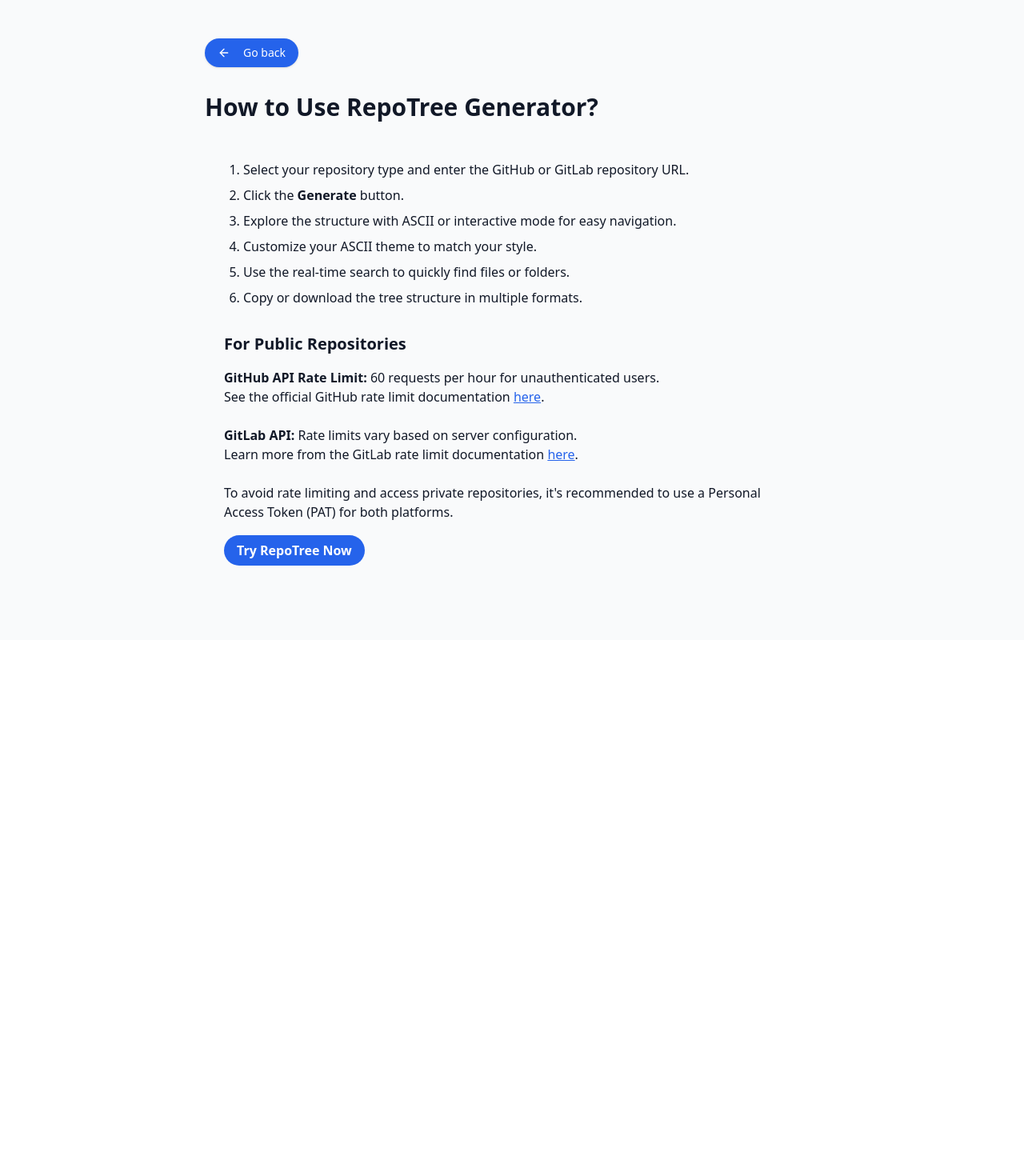
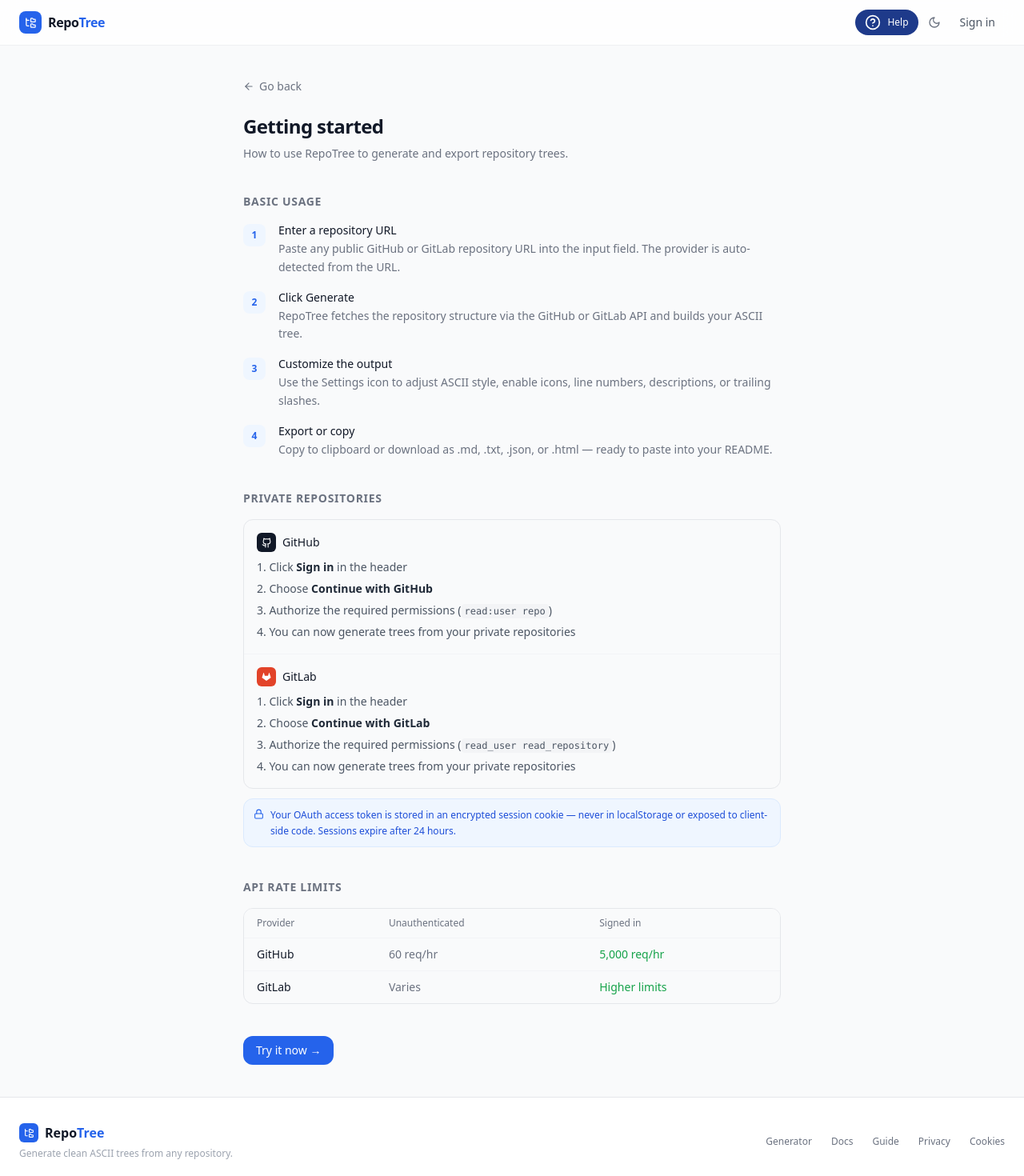
Before and after one commit to coder-ralph/RepoTree, a Next.js app: page /guide in a window 1280 px wide. Shown: the top 1470 px of the page at 80% size. Before the commit the page ends 800 px from the top, so only its background shows below. Built offline with nearby package versions, Linux system fonts and the light colour scheme; no server answers.

Commit message:
docs: redesign guide page with step-based UI and OAuth instructions

```diff
--- a/src/app/guide/page.tsx
+++ b/src/app/guide/page.tsx
@@ -2,84 +2,172 @@
 
 import Link from 'next/link';
 import { useRouter } from 'next/navigation';
-import { Button } from '@/components/ui/button';
-import { ArrowLeft } from 'lucide-react';
+import { ArrowLeft, Github, Lock, FolderTree, Settings, Download } from 'lucide-react';
+import Header from '@/components/layout/header';
+import Footer from '@/components/layout/footer';
 
-const GuidePage = () => {
+function GitLabIcon({ className }: { className?: string }) {
+  return (
+    <svg viewBox="0 0 24 24" fill="currentColor" className={className}>
+      <path d="M22.65 14.39L12 22.13 1.35 14.39a.84.84 0 01-.3-.94l1.22-3.78 2.44-7.51A.42.42 0 014.82 2a.43.43 0 01.58 0 .42.42 0 01.11.18l2.44 7.49h8.1l2.44-7.49a.42.42 0 01.11-.18.43.43 0 01.58 0 .42.42 0 01.11.18l2.44 7.51L23 13.45a.84.84 0 01-.35.94z" />
+    </svg>
+  );
+}
+
+const steps = [
+  {
+    icon: FolderTree,
+    title: 'Enter a repository URL',
+    desc: 'Paste any public GitHub or GitLab repository URL into the input field. The provider is auto-detected from the URL.',
+  },
+  {
+    icon: FolderTree,
+    title: 'Click Generate',
+    desc: 'RepoTree fetches the repository structure via the GitHub or GitLab API and builds your ASCII tree.',
+  },
+  {
+    icon: Settings,
+    title: 'Customize the output',
+    desc: 'Use the Settings icon to adjust ASCII style, enable icons, line numbers, descriptions, or trailing slashes.',
+  },
+  {
+    icon: Download,
+    title: 'Export or copy',
+    desc: 'Copy to clipboard or download as .md, .txt, .json, or .html — ready to paste into your README.',
+  },
+];
+
+export default function GuidePage() {
   const router = useRouter();
 
   return (
-    <div className="min-h-screen bg-gray-50 dark:bg-gray-900 text-gray-900 dark:text-white transition-colors duration-300 py-12 px-4 sm:px-6 lg:px-8">
-      <div className="max-w-3xl mx-auto">
-        <Button
-          onClick={() => router.back()}
-          className="mb-8 flex items-center text-white rounded-full bg-blue-600 hover:bg-blue-700 dark:bg-blue-500 dark:hover:bg-blue-600 transition-colors duration-300"
-        >
-          <ArrowLeft className="h-4 w-4 mr-2" />
-          Go back
-        </Button>
+    <div className="min-h-screen bg-gray-50 dark:bg-gray-950 flex flex-col">
+      <Header />
+      <main className="flex-1 py-10 px-4">
+        <div className="max-w-2xl mx-auto">
+          <button
+            onClick={() => router.back()}
+            className="mb-6 inline-flex items-center gap-1.5 text-sm text-gray-500 dark:text-gray-400 hover:text-gray-900 dark:hover:text-white transition-colors"
+          >
+            <ArrowLeft size={14} />
+            Go back
+          </button>
 
-        <h1 className="text-3xl font-bold mb-6">How to Use RepoTree Generator?</h1>
+          <h1 className="text-2xl font-semibold text-gray-900 dark:text-white mb-2 tracking-tight">
+            Getting started
+          </h1>
+          <p className="text-sm text-gray-500 dark:text-gray-400 mb-10">
+            How to use RepoTree to generate and export repository trees.
+          </p>
 
-        <div className="p-6 space-y-6 transition-colors duration-300">
-          <section className="mb-8">
-            <ol className="list-decimal pl-6 space-y-2">
-              <li>Select your repository type and enter the GitHub or GitLab repository URL.</li>
-              <li>Click the <strong>Generate</strong> button.</li>
-              <li>Explore the structure with ASCII or interactive mode for easy navigation.</li>
-              <li>Customize your ASCII theme to match your style.</li>
-              <li>Use the real-time search to quickly find files or folders.</li>
-              <li>Copy or download the tree structure in multiple formats.</li>
-            </ol>
+          {/* Steps */}
+          <section className="mb-10">
+            <h2 className="text-sm font-semibold text-gray-500 dark:text-gray-400 uppercase tracking-wider mb-4">
+              Basic usage
+            </h2>
+            <div className="space-y-4">
+              {steps.map(({ title, desc }, i) => (
+                <div key={title} className="flex gap-4">
+                  <div className="flex-shrink-0 w-7 h-7 rounded-lg bg-blue-50 dark:bg-blue-900/30 flex items-center justify-center mt-0.5">
+                    <span className="text-xs font-semibold text-blue-600 dark:text-blue-400">{i + 1}</span>
+                  </div>
+                  <div>
+                    <p className="text-sm font-medium text-gray-900 dark:text-white mb-0.5">{title}</p>
+                    <p className="text-sm text-gray-500 dark:text-gray-400 leading-relaxed">{desc}</p>
+                  </div>
+                </div>
+              ))}
+            </div>
           </section>
 
-          <section className="mb-8">
-            <h2 className="text-xl font-semibold mb-4">For Public Repositories</h2>
-            <p>
-              <strong>GitHub API Rate Limit:</strong> 60 requests per hour for unauthenticated users.
-              <br />
-              See the official GitHub rate limit documentation{' '}
-              <a
-                href="https://docs.github.com/en/rest/using-the-rest-api/rate-limits-for-the-rest-api?apiVersion=2022-11-28"
-                target="_blank"
-                rel="noopener noreferrer"
-                className="text-blue-600 underline hover:text-blue-800"
-              >
-                here
-              </a>
-              .
-              <br />
-              <br />
-              <strong>GitLab API:</strong> Rate limits vary based on server configuration.
-              <br />
-              Learn more from the GitLab rate limit documentation{' '}
-              <a
-                href="https://docs.gitlab.com/security/rate_limits/"
-                target="_blank"
-                rel="noopener noreferrer"
-                className="text-blue-600 underline hover:text-blue-800"
-              >
-                here
-              </a>
-              .
-              <br />
-              <br />
-              To avoid rate limiting and access private repositories, it&apos;s recommended to use a Personal Access Token (PAT) for both platforms.
-            </p>
+          {/* Private repos */}
+          <section className="mb-10">
+            <h2 className="text-sm font-semibold text-gray-500 dark:text-gray-400 uppercase tracking-wider mb-4">
+              Private repositories
+            </h2>
+            <div className="rounded-xl border border-gray-200 dark:border-gray-800 overflow-hidden">
+              {/* GitHub */}
+              <div className="p-4 border-b border-gray-100 dark:border-gray-800">
+                <div className="flex items-center gap-2 mb-2">
+                  <div className="w-6 h-6 rounded-md bg-gray-900 dark:bg-white flex items-center justify-center">
+                    <Github size={13} className="text-white dark:text-gray-900" />
+                  </div>
+                  <span className="text-sm font-medium text-gray-900 dark:text-white">GitHub</span>
+                </div>
+                <ol className="text-sm text-gray-600 dark:text-gray-400 space-y-1 leading-relaxed">
+                  <li>1. Click <strong className="text-gray-800 dark:text-gray-200">Sign in</strong> in the header</li>
+                  <li>2. Choose <strong className="text-gray-800 dark:text-gray-200">Continue with GitHub</strong></li>
+                  <li>3. Authorize the required permissions (<code className="text-xs bg-gray-100 dark:bg-gray-800 px-1 py-0.5 rounded">read:user repo</code>)</li>
+                  <li>4. You can now generate trees from your private repositories</li>
+                </ol>
+              </div>
+
+              {/* GitLab */}
+              <div className="p-4">
+                <div className="flex items-center gap-2 mb-2">
+                  <div className="w-6 h-6 rounded-md bg-[#e24329] flex items-center justify-center">
+                    <GitLabIcon className="w-3 h-3 text-white" />
+                  </div>
+                  <span className="text-sm font-medium text-gray-900 dark:text-white">GitLab</span>
+                </div>
+                <ol className="text-sm text-gray-600 dark:text-gray-400 space-y-1 leading-relaxed">
+                  <li>1. Click <strong className="text-gray-800 dark:text-gray-200">Sign in</strong> in the header</li>
+                  <li>2. Choose <strong className="text-gray-800 dark:text-gray-200">Continue with GitLab</strong></li>
+                  <li>3. Authorize the required permissions (<code className="text-xs bg-gray-100 dark:bg-gray-800 px-1 py-0.5 rounded">read_user read_repository</code>)</li>
+                  <li>4. You can now generate trees from your private repositories</li>
+                </ol>
+              </div>
+            </div>
+
+            <div className="mt-3 flex items-start gap-2 px-3 py-2.5 rounded-xl bg-blue-50 dark:bg-blue-900/20 border border-blue-100 dark:border-blue-800">
+              <Lock size={13} className="text-blue-600 dark:text-blue-400 flex-shrink-0 mt-0.5" />
+              <p className="text-xs text-blue-700 dark:text-blue-300 leading-relaxed">
+                Your OAuth access token is stored in an encrypted session cookie — never in localStorage or exposed to client-side code. Sessions expire after 24 hours.
+              </p>
+            </div>
           </section>
 
-          <div className="mt-8">
+          {/* Rate limits */}
+          <section className="mb-10">
+            <h2 className="text-sm font-semibold text-gray-500 dark:text-gray-400 uppercase tracking-wider mb-4">
+              API rate limits
+            </h2>
+            <div className="overflow-hidden rounded-xl border border-gray-200 dark:border-gray-800">
+              <table className="w-full text-sm">
+                <thead>
+                  <tr className="border-b border-gray-100 dark:border-gray-800 bg-gray-50 dark:bg-gray-800/50">
+                    <th className="text-left px-4 py-2.5 text-xs font-medium text-gray-500 dark:text-gray-400">Provider</th>
+                    <th className="text-left px-4 py-2.5 text-xs font-medium text-gray-500 dark:text-gray-400">Unauthenticated</th>
+                    <th className="text-left px-4 py-2.5 text-xs font-medium text-gray-500 dark:text-gray-400">Signed in</th>
+                  </tr>
+                </thead>
+                <tbody className="divide-y divide-gray-100 dark:divide-gray-800">
+                  <tr>
+                    <td className="px-4 py-2.5 text-gray-900 dark:text-white font-medium">GitHub</td>
+                    <td className="px-4 py-2.5 text-gray-500 dark:text-gray-400">60 req/hr</td>
+                    <td className="px-4 py-2.5 text-green-600 dark:text-green-400 font-medium">5,000 req/hr</td>
+                  </tr>
+                  <tr>
+                    <td className="px-4 py-2.5 text-gray-900 dark:text-white font-medium">GitLab</td>
+                    <td className="px-4 py-2.5 text-gray-500 dark:text-gray-400">Varies</td>
+                    <td className="px-4 py-2.5 text-green-600 dark:text-green-400 font-medium">Higher limits</td>
+                  </tr>
+                </tbody>
+              </table>
+            </div>
+          </section>
+
+          <div>
             <Link
               href="/generator"
-              className="bg-blue-600 hover:bg-blue-700 dark:bg-blue-500 dark:hover:bg-blue-600 text-white font-bold py-2 px-4 rounded-full transition-colors duration-300"
+              className="inline-flex items-center gap-2 px-4 py-2 bg-blue-600 hover:bg-blue-700 text-white text-sm font-medium rounded-xl transition-colors"
             >
-              Try RepoTree Now
+              Try it now →
             </Link>
           </div>
         </div>
-      </div>
+      </main>
+      <Footer />
     </div>
   );
-};
-
-export default GuidePage;
+}
```
